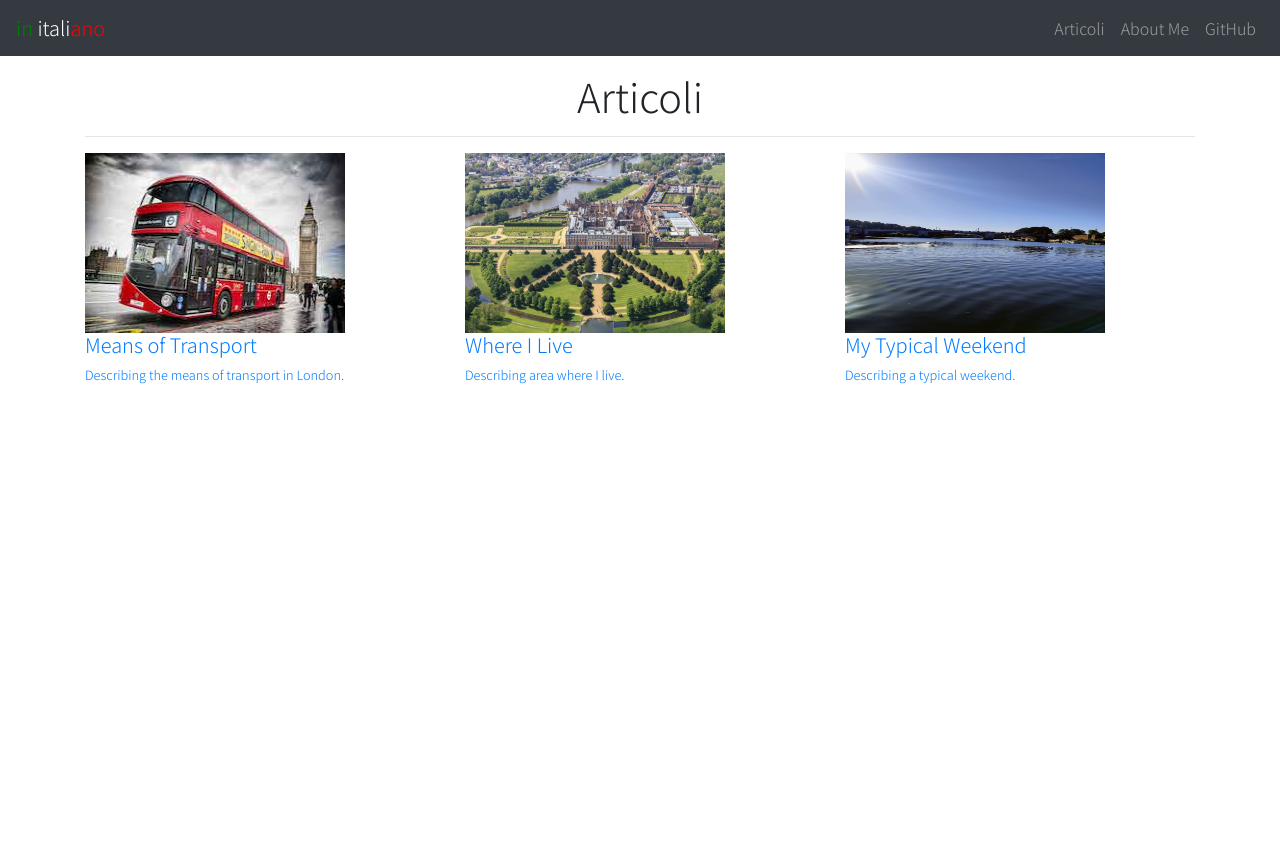
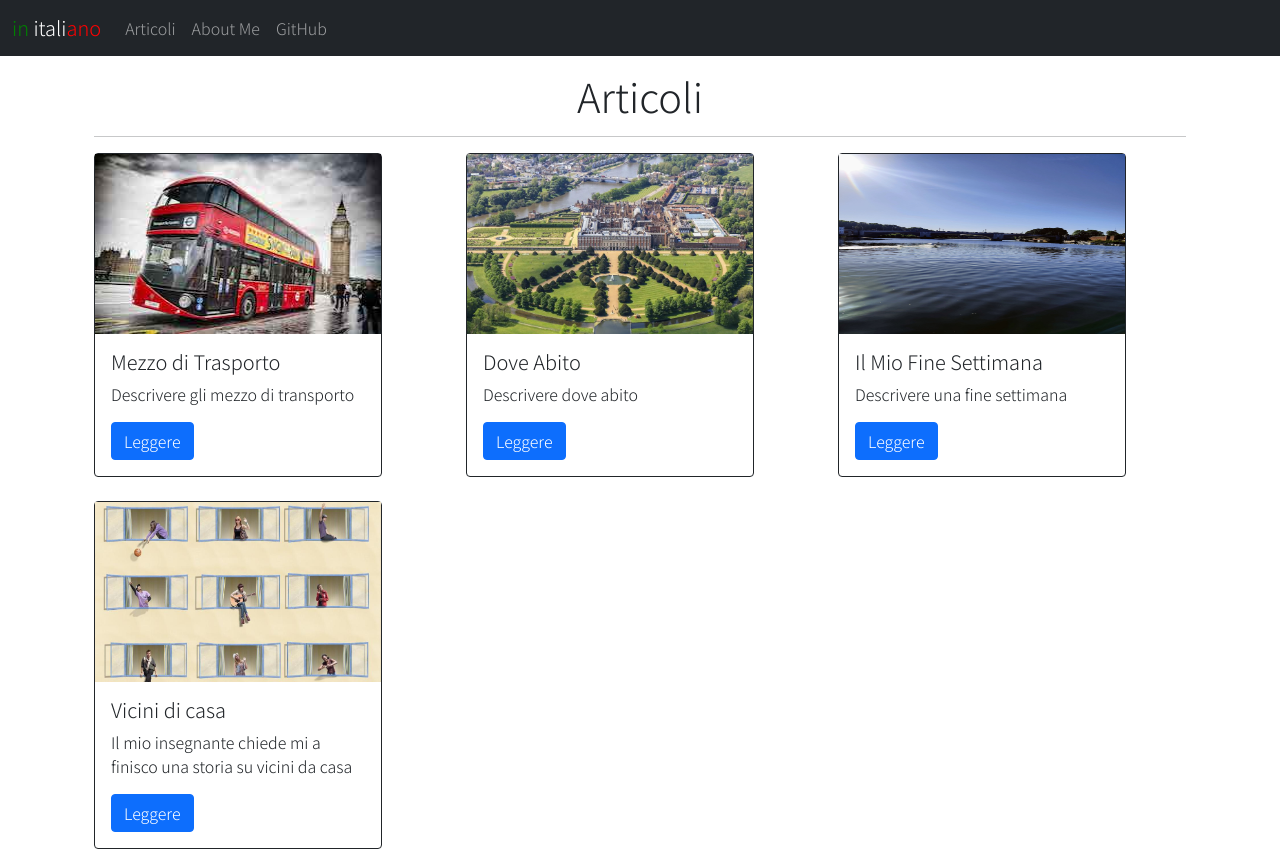
Before and after one commit to dagrewal/initaliano, a Flask app: page / in a window 1280 px wide. Before the commit the page ends 384 px from the top, so only its background shows below. Run offline with Flask 2, Linux system fonts and the light colour scheme; some libraries are stand-ins or nearby versions.

Commit message:
Added vicini di casa

```diff
--- a/app/templates/index.html
+++ b/app/templates/index.html
@@ -1,25 +1,24 @@
 <!DOCTYPE html>
 <html>
     <head>
-        <title>in italiano</title>
-
-        <link rel="stylesheet" href="https://stackpath.bootstrapcdn.com/bootstrap/4.5.0/css/bootstrap.min.css" integrity="sha384-9aIt2nRpC12Uk9gS9baDl411NQApFmC26EwAOH8WgZl5MYYxFfc+NcPb1dKGj7Sk" crossorigin="anonymous">
+        <meta charset="utf-8">
+        <meta name="viewport" content="width=device-width, initial-scale=1">
+        <link href="https://cdn.jsdelivr.net/npm/bootstrap@5.0.0-beta3/dist/css/bootstrap.min.css" rel="stylesheet" integrity="sha384-eOJMYsd53ii+scO/bJGFsiCZc+5NDVN2yr8+0RDqr0Ql0h+rP48ckxlpbzKgwra6" crossorigin="anonymous">
         <link href="https://fonts.googleapis.com/css2?family=Noto+Sans+JP:wght@300&display=swap" rel="stylesheet">
         <link rel="stylesheet" type="text/css" href="{{url_for('static', filename='style.css')}}">
-        <script src="https://cdn.plot.ly/plotly-latest.min.js"></script>
+        <title>in italiano</title>
     </head>
     <body class="bg">
         <!--navbar links-->
+
         <nav class="navbar navbar-expand-lg navbar-dark bg-dark sticky-top">
+            <div class="container-fluid">
                 <a class="navbar-brand" href="{{url_}}"><span style="color:green">in </span><span style="color:white">itali</span><span style="color:red">ano</span></a>
-        <button class="navbar-toggler" type="button" data-toggle="collapse"
-        data-target="#navbarTogglerDemo02"
-        aria-controls="navbarTogglerDemo02" aria-expanded="false"
-        aria-label="Toggle navigation">
+                <button class="navbar-toggler" type="button" data-toggle="collapse" data-target="#navbarTogglerDemo02" aria-controls="navbarTogglerDemo02" aria-expanded="false" aria-label="Toggle navigation">
                     <span class="navbar-toggler-icon"></span>
                 </button>
 
-        <div class="collapse navbar-collapse" id="navbarTogglerDemo02">
+                <div class="collapse navbar-collapse">
                     <ul class="navbar-nav ml-auto mt-2 mt-lg-0">
                         <li class="nav-item">
                             <a class="nav-link" href="{{url_for('index')}}">Articoli</a>
@@ -32,8 +31,10 @@
                         </li>
                     </ul>
                 </div>
+            </div>
         </nav>
         <div class="row mt-3">
+
             <div class="col-12">
                 <div class="container">
                     {% block head %}
@@ -43,36 +44,52 @@
                     {% block content %}
                     <div class="row">
                         <div class="col-4">
-                            <a href="#" class="thumbnail">
-                                <div class="thumbnail">
-                                    <img src="../static/images/means_of_transport.jpg" width="260" height="180" alt="Means of Transport">
-                                    <h5>Means of Transport</h5>
-                                    <p class="small">Describing the means of transport in London.</p>
+                            <div class="card border-dark" style="width: 18rem;">
+                                <img src="../static/images/means_of_transport.jpg" width="286" height="180" alt="Means of Transport">
+                                <div class="card-body">
+                                  <h5 class="card-title">Mezzo di Trasporto</h5>
+                                  <p class="card-text">Descrivere gli mezzo di transporto</p>
+                                  <a href="#" class="btn btn-primary">Leggere</a>
                                 </div>
-                            </a>
+                            </div>
                         </div>
                         <div class="col-4">
-                            <a href="#" class="thumbnail">
-                                <div class="thumbnail">
-                                    <img src="../static/images/where_i_live.jpg" width="260" height="180" alt="Where I Live">
-                                    <h5>Where I Live</h5>
-                                    <p class="small">Describing area where I live.</p>
+                            <div class="card border-dark" style="width: 18rem;">
+                                <img src="../static/images/where_i_live.jpg" width="286" height="180" alt="Where I Live">
+                                <div class="card-body">
+                                    <h5 class="card-title">Dove Abito</h5>
+                                    <p class="card-text">Descrivere dove abito</p>
+                                    <a href="#" class="btn btn-primary">Leggere</a>
                                 </div>
-                            </a>
+                            </div>
                         </div>
                         <div class="col-4">
-                            <a href="#" class="thumbnail">
-                                <div class="thumbnail">
-                                    <img src="../static/images/typical_weekend.jpg" width="260" height="180" alt="Typical Weekend">
-                                    <h5>My Typical Weekend</h5>
-                                    <p class="small">Describing a typical weekend.</p>
+                            <div class="card border-dark" style="width: 18rem;">
+                                <img src="../static/images/typical_weekend.jpg" width="286" height="180" alt="Typical Weekend">
+                                <div class="card-body">
+                                    <h5 class="card-title">Il Mio Fine Settimana</h5>
+                                    <p class="card-text">Descrivere una fine settimana</p>
+                                    <a href="#" class="btn btn-primary">Leggere</a>
                                 </div>
-                            </a>
+                            </div>
+                        </div>
+                    </div>
+                    <div class="row mt-4">
+                        <div class="col-4">
+                            <div class="card border-dark" style="width: 18rem;">
+                                <img src="../static/images/vicini-di-casa.jpg" width="286" height="180" alt="Vicini di casa">
+                                <div class="card-body">
+                                    <h5 class="card-title">Vicini di casa</h5>
+                                    <p class="card-text">Il mio insegnante chiede mi a finisco una storia su vicini da casa</p>
+                                    <a href="{{url_for('vicini_di_casa')}}" class="btn btn-primary">Leggere</a>
+                                </div>
+                            </div>
                         </div>
                     </div>
                     {% endblock %}
                 </div>
             </div>
         </div>
+        <script src="https://cdn.jsdelivr.net/npm/bootstrap@5.0.0-beta3/dist/js/bootstrap.bundle.min.js" integrity="sha384-JEW9xMcG8R+pH31jmWH6WWP0WintQrMb4s7ZOdauHnUtxwoG2vI5DkLtS3qm9Ekf" crossorigin="anonymous"></script>
     </body>
 </html>
--- a/app/views.py
+++ b/app/views.py
@@ -15,3 +15,8 @@ def index():
 def about():
 
     return render_template("about.html")
+
+@app.route("/vicini-di-casa")
+def vicini_di_casa():
+
+    return render_template("vicini di casa.html")
```
Also changed, not shown: app/templates/vicini di casa.html (added, +41 -0 lines), app/static/images/vicini-di-casa.jpg (added). Lines whose indentation alone changed are shown as unchanged.
